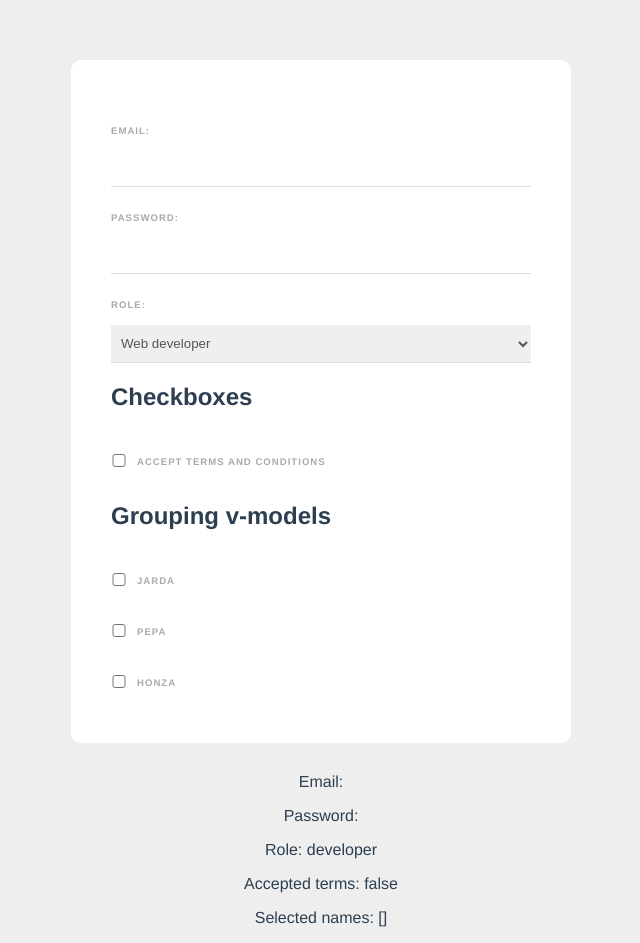
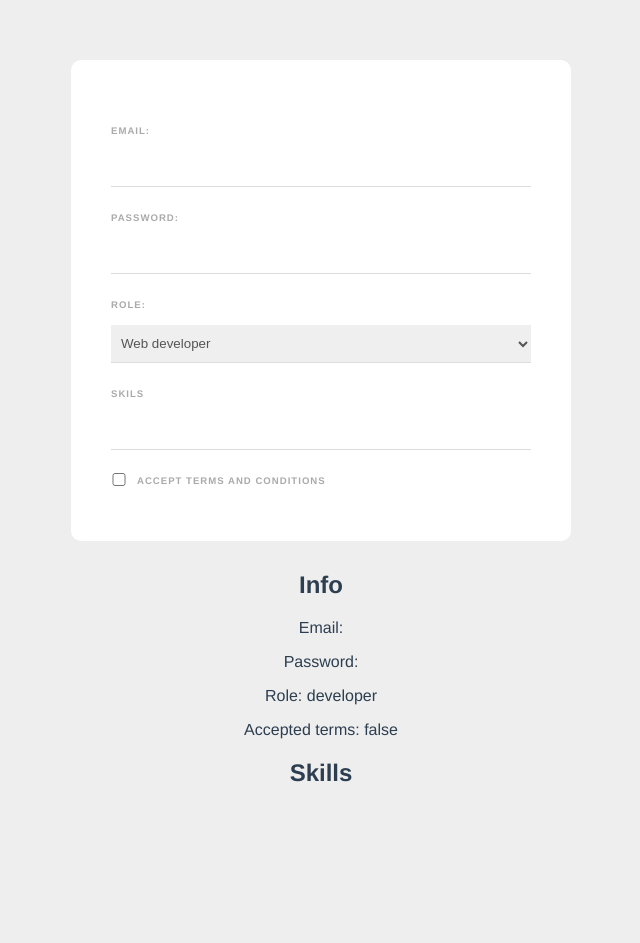
Before and after one commit to jnemec91/vue-tutorial, a Vue app in the folder 4/web-forms/: page / in a window 1280 px wide. Shown: the whole page, without its empty margins (319-959 px from the left). After the commit the page ends 807 px from the top, so only its background shows below. Built offline with nearby package versions, Linux system fonts and the light colour scheme.

Commit message:
Keyboard events and modifiers

```diff
--- a/4/web-forms/src/components/SignUpForm.vue
+++ b/4/web-forms/src/components/SignUpForm.vue
@@ -11,34 +11,24 @@
             <option value="designer">Web designer</option>
         </select>
 
-        <h2>Checkboxes</h2>
+        <label>Skils</label>
+        <input type="text" v-model="tempSkill" @keyup.alt="addSkill">
+
         <div class="terms">
           <input type="checkbox" v-model="terms" required>
           <label>Accept terms and conditions</label>
         </div>
 
-        <h2>Grouping v-models</h2>
-        <div>
-          <input type="checkbox" value="Jarda" v-model="names">
-          <label>Jarda</label>
-        </div>
-
-        <div>
-          <input type="checkbox" value="Pepa" v-model="names">
-          <label>Pepa</label>
-        </div>
-
-        <div>
-          <input type="checkbox" value="Honza" v-model="names">
-          <label>Honza</label>
-        </div>
-
     </form>
+    <h2>Info</h2>
     <p>Email: {{email }}</p>
     <p>Password: {{ password }}</p>
     <p>Role: {{role}}</p>
     <p>Accepted terms: {{ terms }}</p>
-    <p>Selected names: {{ names }}</p>
+    <h2>Skills</h2>
+    <div v-for="skill in skills" :key="skill" class="pill">
+      <p>{{ skill }}</p>
+    </div>
 </template>
 
 <script>
@@ -50,9 +40,20 @@
       password: '',
       role: 'developer',
       terms: false,
-      names: []
+      tempSkill: '',
+      skills: []
     }
-  }
+  },
+  methods: {
+      addSkill(e){
+        if (e.key === ',' && this.tempSkill){
+          if (!this.skills.includes(this.tempSkill)){
+            this.skills.push(this.tempSkill)
+            this.tempSkill = ''
+          }
+        }
+      }
+    }
 }
 </script>
 
```
